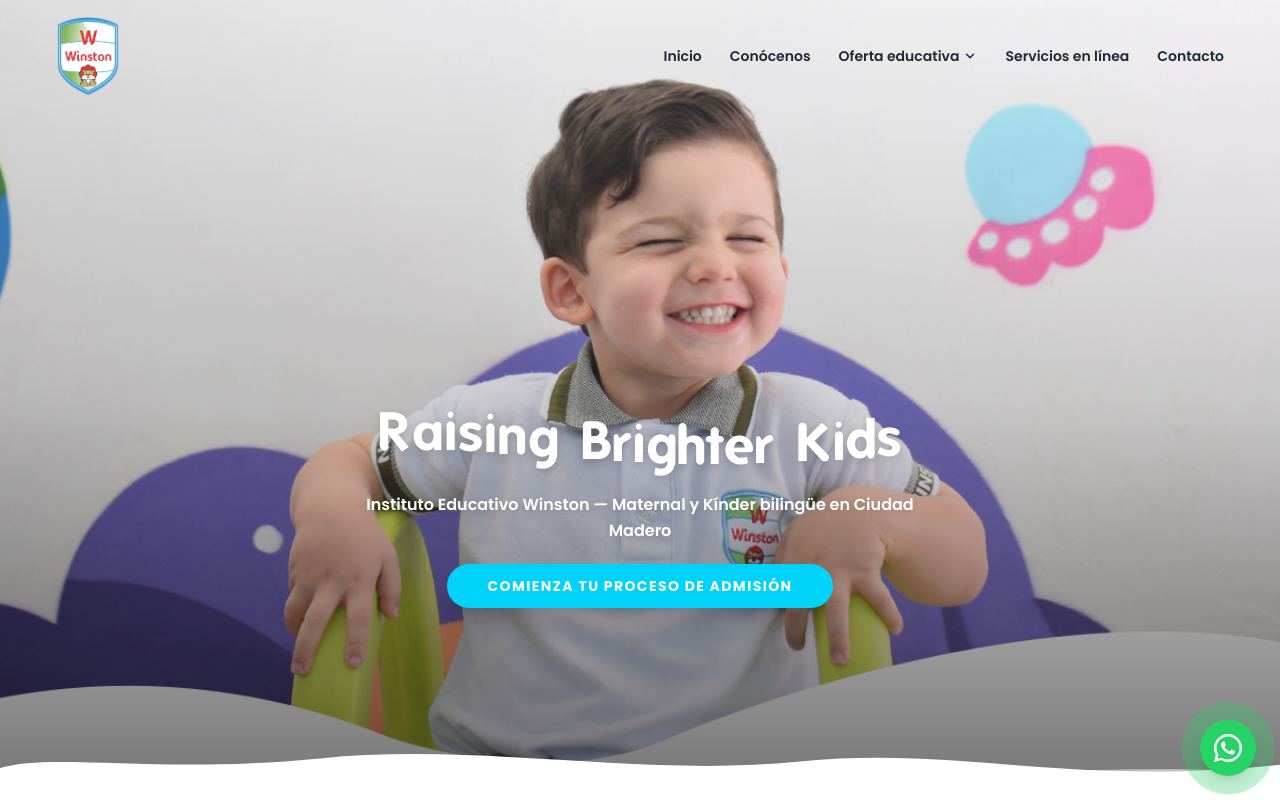
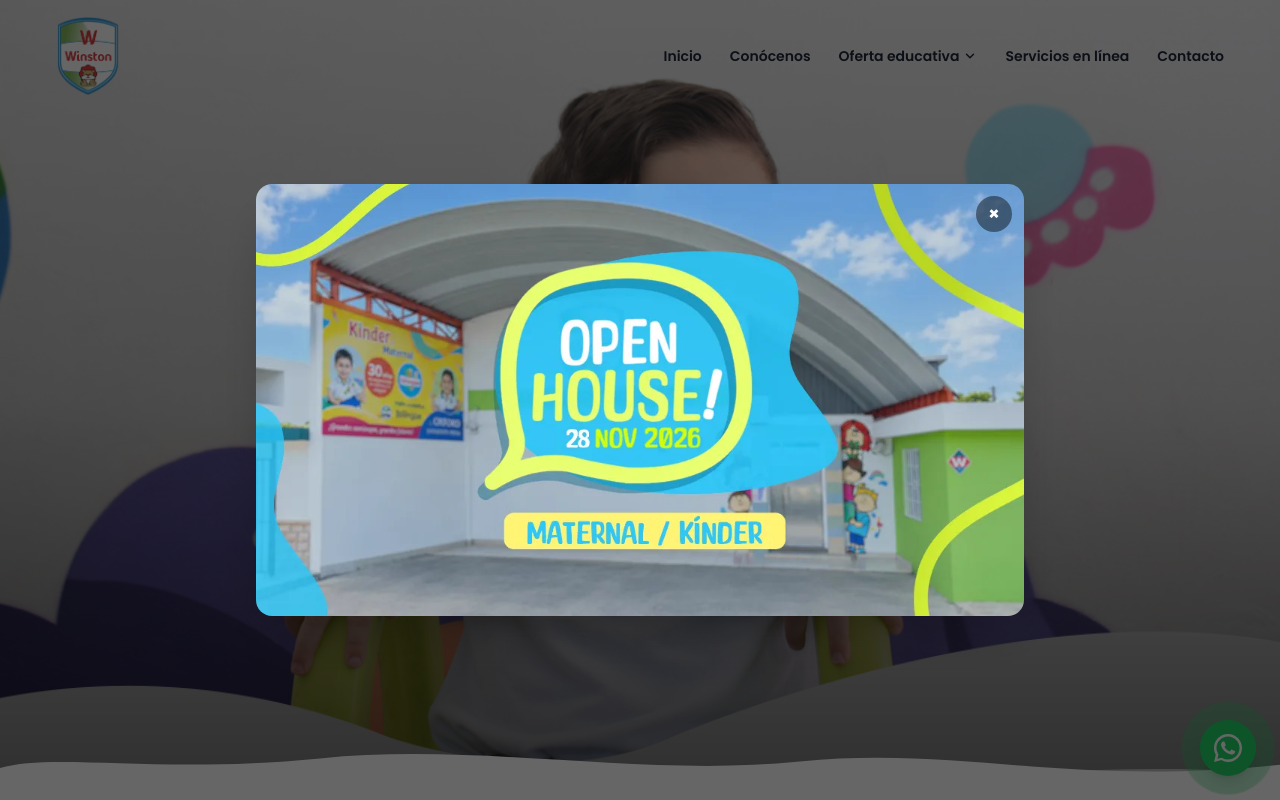
Before and after one commit to Sistemas-cloud/educativo-winston, a Next.js app: page / in a window 1280 px wide. Shown: the top 800 px of the page. Built offline with nearby package versions, Linux system fonts and the light colour scheme.

Commit message:
Popup Open House Maternal y Kínder (28 nov) al entrar al sitio, con enlace al formulario.
Co-authored-by: Cursor <cursoragent@cursor.com>

```diff
--- /dev/null
+++ b/src/app/components/OpenHouseModal.tsx
@@ -0,0 +1,68 @@
+// 2026-10-15: Popup Open House Maternal/Kínder (28 nov 2026) al entrar a cualquier página.
+"use client";
+
+import { useEffect, useState } from "react";
+import Image from "next/image";
+
+const OPEN_HOUSE_FORM_URL = "https://open-house-chi.vercel.app/";
+
+export default function OpenHouseModal() {
+  const [open, setOpen] = useState(true);
+
+  useEffect(() => {
+    if (!open) return;
+    const onKey = (event: KeyboardEvent) => {
+      if (event.key === "Escape") setOpen(false);
+    };
+    const previousOverflow = document.body.style.overflow;
+    document.body.style.overflow = "hidden";
+    window.addEventListener("keydown", onKey);
+    return () => {
+      document.body.style.overflow = previousOverflow;
+      window.removeEventListener("keydown", onKey);
+    };
+  }, [open]);
+
+  if (!open) return null;
+
+  return (
+    <div
+      className="fixed inset-0 z-[200] flex items-center justify-center bg-black/60 p-4"
+      role="dialog"
+      aria-modal="true"
+      aria-label="Open House 28 de noviembre de 2026, Maternal y Kínder"
+      onClick={() => setOpen(false)}
+    >
+      <div
+        className="relative w-full max-w-3xl overflow-hidden rounded-2xl shadow-2xl"
+        onClick={(event) => event.stopPropagation()}
+      >
+        <a
+          href={OPEN_HOUSE_FORM_URL}
+          target="_blank"
+          rel="noopener noreferrer"
+          onClick={() => setOpen(false)}
+          className="block"
+        >
+          <Image
+            src="/images/open-house/open-house-popup.webp"
+            alt="Open House Instituto Educativo Winston, 28 de noviembre de 2026, Maternal y Kínder."
+            width={1024}
+            height={576}
+            sizes="(min-width: 768px) 768px, 100vw"
+            className="h-auto w-full"
+            priority
+          />
+        </a>
+        <button
+          type="button"
+          onClick={() => setOpen(false)}
+          className="absolute right-3 top-3 flex h-9 w-9 items-center justify-center rounded-full bg-black/45 text-lg font-bold text-white transition hover:bg-black/65"
+          aria-label="Cerrar"
+        >
+          ×
+        </button>
+      </div>
+    </div>
+  );
+}
--- a/src/app/layout.tsx
+++ b/src/app/layout.tsx
@@ -3,11 +3,13 @@
 // 2026-04-17: Se agrega WhatsAppButton flotante para que aparezca en todas las páginas.
 // 2026-08-17: Metadata canónica, Open Graph, Twitter Cards y JSON-LD para SEO.
 // 2026-08-20: Google Analytics / Ads (gtag G-SM4QZ0TVXT) en todas las páginas.
+// 2026-10-15: Popup Open House Maternal/Kínder al entrar.
 import type { Metadata } from "next";
 import localFont from "next/font/local";
 import { Poppins } from "next/font/google";
 import "./globals.css";
 import GoogleAnalytics from "./components/GoogleAnalytics";
+import OpenHouseModal from "./components/OpenHouseModal";
 import WhatsAppButton from "./components/WhatsAppButton";
 import { getOrganizationSchema } from "@/lib/seo/organization-schema";
 import {
@@ -133,6 +135,8 @@ export default function RootLayout({
         {/* 2026-08-20: gtag en layout = todas las rutas del portal. */}
         <GoogleAnalytics />
         {children}
+        {/* 2026-10-15: Debajo de la pantalla de carga (z-9999); queda visible al terminar. */}
+        <OpenHouseModal />
         {/* 2026-04-17: Botón flotante de WhatsApp presente en todo el sitio. */}
         <WhatsAppButton />
       </body>
```
Also changed, not shown: public/images/open-house/open-house-popup.webp (added).
